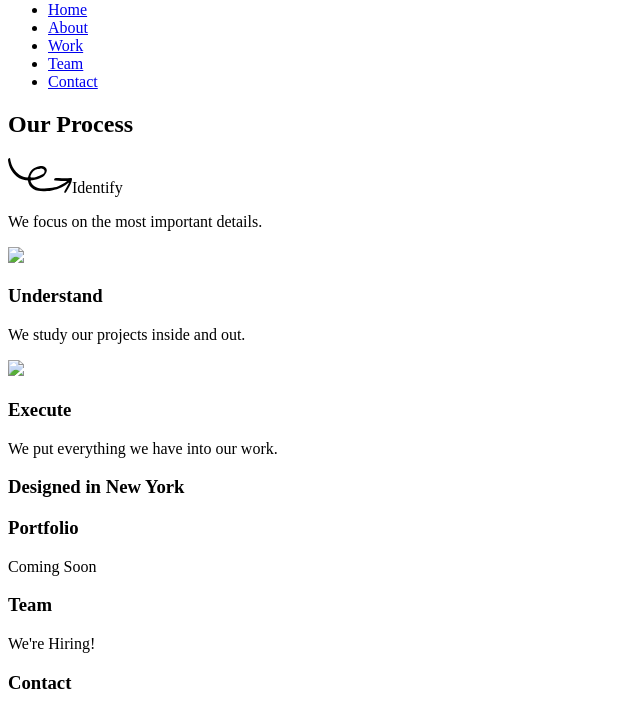
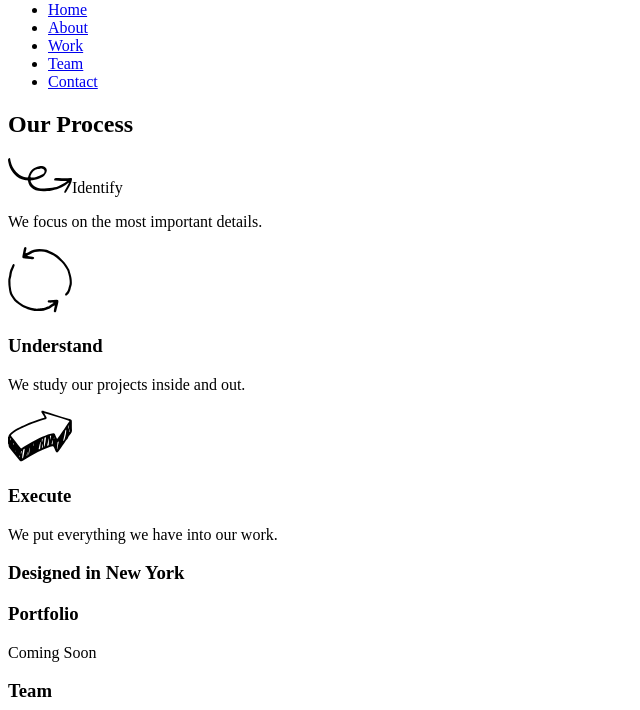
Before and after one commit to nicoledag/Broadway, a plain HTML site: page index.html in a window 1280 px wide. Shown: the part 79-789 px from the top of the page, without its empty margins (0-640 px from the left). Drawn offline with Linux system fonts and the light colour scheme.

Commit message:
added html code and svg images

```diff
--- a/index.html
+++ b/index.html
@@ -30,11 +30,11 @@
         <h3>Identify</h3>
           <p>We focus on the most important details.</p>
 
-      <img src="#">
+      <img src="resources/images/understand.svg">
         <h3>Understand</h3>
           <p>We study our projects inside and out.</p>
 
-      <img src="#">
+      <img src="resources/images/execute.svg">
         <h3>Execute</h3>
           <p>We put everything we have into our work.</p>
 
```
